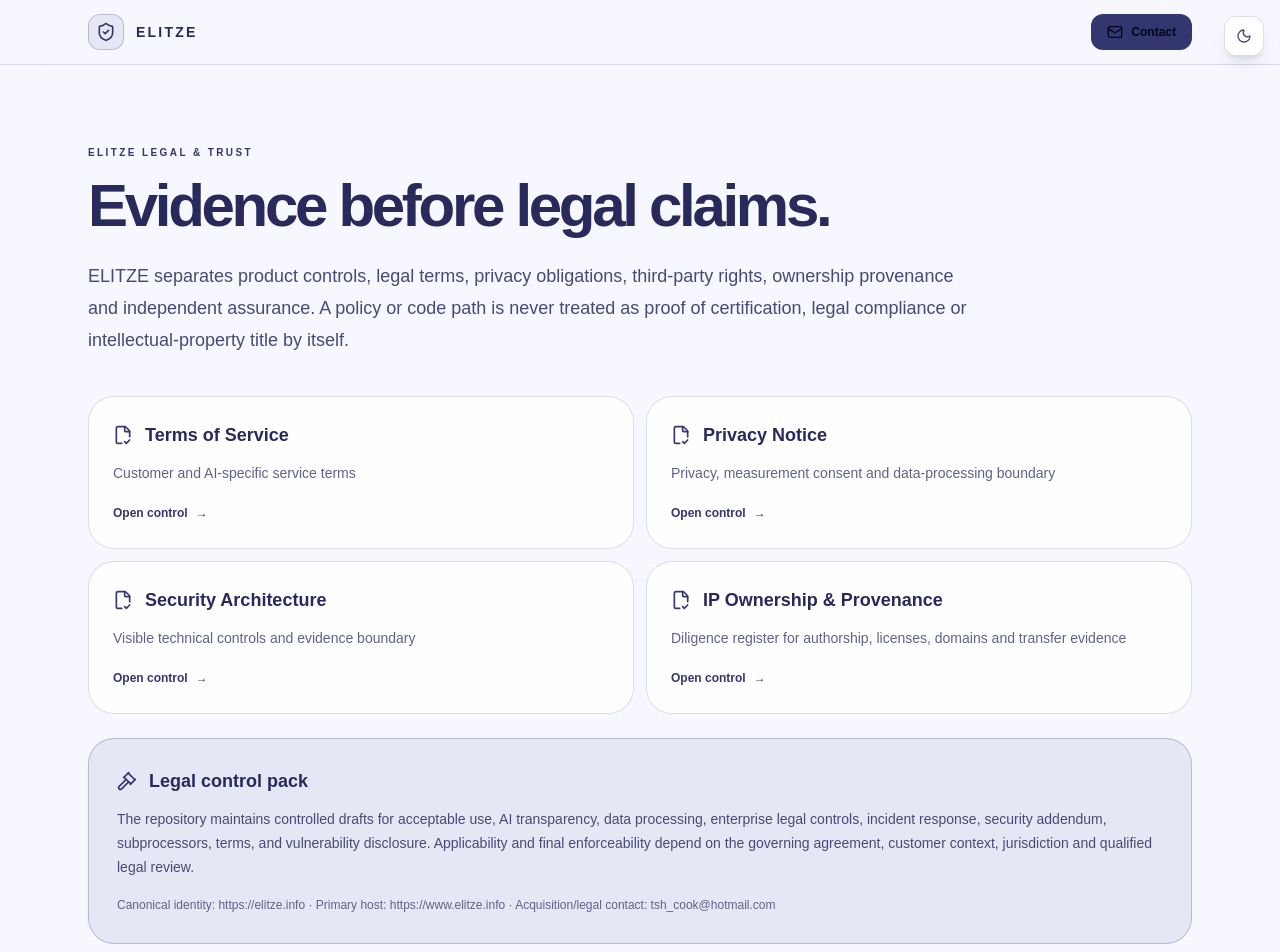
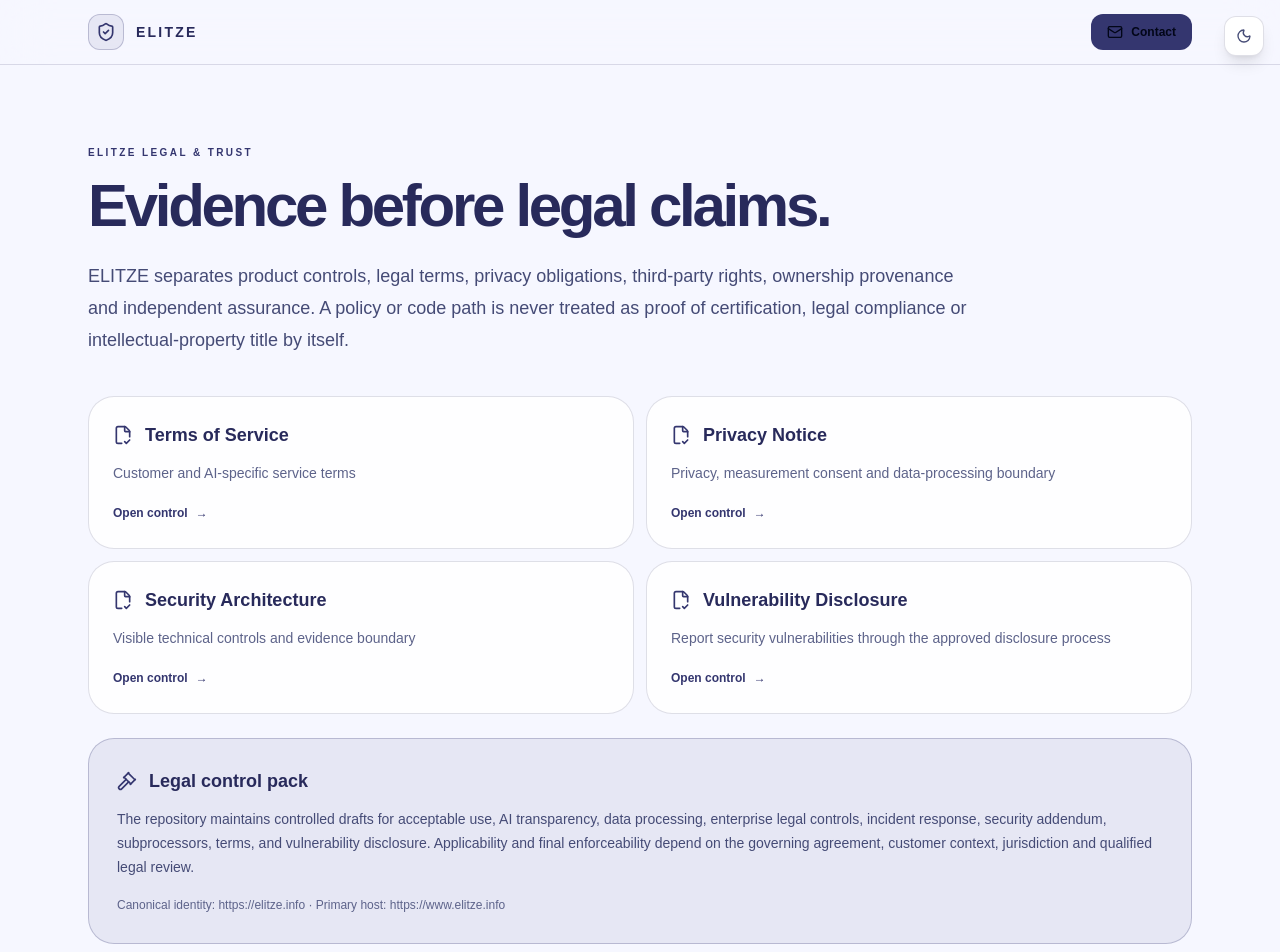
Before and after one commit to terrell0780/elitze-agentic-security, a Next.js app: page /legal in a window 1280 px wide. Shown: the top 952 px of the page. Built offline with nearby package versions, Linux system fonts and the light colour scheme; no server answers.

Commit message:
Keep public legal page focused on security and service terms

```diff
--- a/src/app/legal/page.tsx
+++ b/src/app/legal/page.tsx
@@ -11,7 +11,7 @@ const controls = [
   ["Terms of Service", "Customer and AI-specific service terms", "/terms"],
   ["Privacy Notice", "Privacy, measurement consent and data-processing boundary", "/privacy"],
   ["Security Architecture", "Visible technical controls and evidence boundary", "/security"],
-  ["IP Ownership & Provenance", "Diligence register for authorship, licenses, domains and transfer evidence", "/legal/ownership"],
+  ["Vulnerability Disclosure", "Report security vulnerabilities through the approved disclosure process", "/security"],
 ];
 
 export default function LegalPage() {
@@ -44,7 +44,7 @@ export default function LegalPage() {
         <div className="mt-6 rounded-[26px] border border-[var(--accent-border)] bg-[var(--accent-soft)] p-7">
           <div className="flex items-center gap-3"><Gavel className="h-5 w-5 text-[var(--accent)]" /><h2 className="text-lg font-bold">Legal control pack</h2></div>
           <p className="mt-3 text-sm leading-6 text-[var(--muted-strong)]">The repository maintains controlled drafts for acceptable use, AI transparency, data processing, enterprise legal controls, incident response, security addendum, subprocessors, terms, and vulnerability disclosure. Applicability and final enforceability depend on the governing agreement, customer context, jurisdiction and qualified legal review.</p>
-          <p className="mt-4 text-xs leading-5 text-[var(--muted)]">Canonical identity: https://elitze.info · Primary host: https://www.elitze.info · Acquisition/legal contact: tsh_cook@hotmail.com</p>
+          <p className="mt-4 text-xs leading-5 text-[var(--muted)]">Canonical identity: https://elitze.info · Primary host: https://www.elitze.info</p>
         </div>
 
         <nav className="mt-8 flex flex-wrap gap-3">
```
